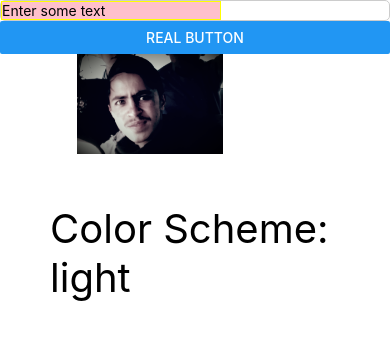
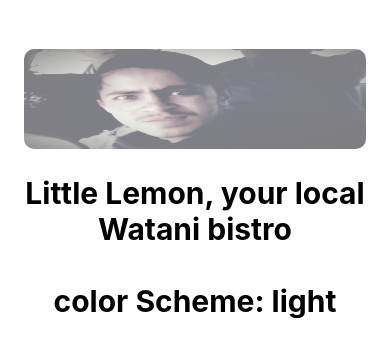
Before and after one commit to Hussain-hamim/Taskly, a React Native app: screen / in a window 390 px wide. Shown: the top 358 px of the page. Built offline with nearby package versions, Linux system fonts and the light colour scheme.

Commit message:
color scheme for welcome

```diff
--- a/App.js
+++ b/App.js
@@ -17,10 +17,10 @@ export default function App() {
       {/* <Header /> */}
       {/* <LoginScreen /> */}
       {/* <FeedbackForm /> */}
-      <ClearableTextInput />
+      {/* <ClearableTextInput /> */}
       {/* <MenuItems /> */}
       {/* <WelcomeScreen /> */}
-      {/* <Welcome /> */}
+      <Welcome />
       {/* <Footer /> */}
       <StatusBar style="auto" />
     </View>
--- a/components/ClearableTextInput.js
+++ b/components/ClearableTextInput.js
@@ -18,14 +18,6 @@ const ClearableTextInput = () => {
   const colorScheme = useColorScheme();
 
   return (
-    <ScrollView
-    //   style={[
-    //     { backgroundColor: "black" },
-    //     colorScheme === "light"
-    //       ? { backgroundColor: "#fff" }
-    //       : { backgroundColor: "#333333" },
-    //   ]}
-    >
     <SafeAreaView
       style={[
         styles.container,
@@ -34,7 +26,6 @@ const ClearableTextInput = () => {
           : { backgroundColor: "#333333" },
       ]}
     >
-        <View>
       <TextInput
         style={styles.input}
         value={value}
@@ -49,8 +40,7 @@ const ClearableTextInput = () => {
           <Text style={styles.clearButtonText}>X</Text>
         </TouchableOpacity>
       )}
-        </View>
-      </SafeAreaView>
+
       <Button
         title="real button"
         onPress={() => Alert.alert("button clicked")}
@@ -81,7 +71,7 @@ const ClearableTextInput = () => {
       />
 
       <Text style={styles.regular}>Color Scheme: {colorScheme}</Text>
-    </ScrollView>
+    </SafeAreaView>
   );
 };
 
@@ -120,6 +110,7 @@ const styles = StyleSheet.create({
   regular: {
     margin: 50,
     fontSize: 40,
+    color: "black",
   },
 });
 
--- a/components/Welcome.js
+++ b/components/Welcome.js
@@ -6,22 +6,27 @@ import {
   ScrollView,
   StyleSheet,
   Text,
+  useColorScheme,
   View,
 } from "react-native";
 
 const Welcome = () => {
+  const colorScheme = useColorScheme();
+
   return (
-    <ScrollView style={styles.container}>
+    <ScrollView
+      style={[
+        styles.container,
+        colorScheme === "light"
+          ? { backgroundColor: "#fff" }
+          : { backgroundColor: "#333333" },
+      ]}
+    >
       <Image style={styles.logo} source={require("../assets/hamim.png")} />
-      <ImageBackground
-        style={styles.bgImage}
-        source={require("../assets/hamim2.jpg")}
-      >
-        <Text style={styles.title}>Little Lemon, your local Watani bistro</Text>
-        <Image style={styles.image} source={require("../assets/hamim.png")} />
-        <Image style={styles.image} source={require("../assets/hamim.png")} />
-        <Image style={styles.image} source={require("../assets/hamim.png")} />
-      </ImageBackground>
+
+      <Text style={styles.title}>Little Lemon, your local Watani bistro</Text>
+
+      <Text style={styles.title}>color Scheme: {colorScheme}</Text>
     </ScrollView>
   );
 };
@@ -33,7 +38,7 @@ const styles = StyleSheet.create({
     flex: 1,
     padding: 24,
     marginTop: 25,
-    backgroundColor: "#fff",
+    // backgroundColor: "#fff",
   },
   title: {
     marginTop: 16,
```
Lines whose indentation alone changed are shown as unchanged.
